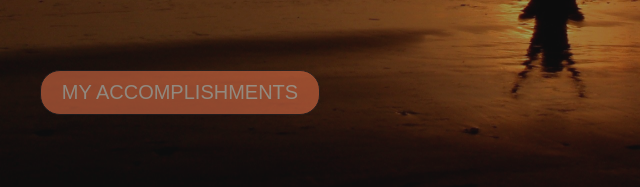
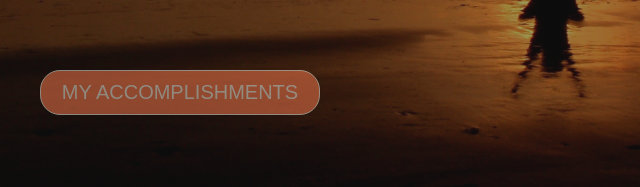
Before and after one commit to tnickerson10/BioSite, a plain HTML site: page hobbies.html in a window 1280 px wide. In both pictures the pointer is over the input "My Accomplishments". Shown: the part 613-800 px from the top of the page, 88-728 px from the left. Drawn offline with nearby package versions, Linux system fonts and the light colour scheme.

Commit message:
updated button accomplishments

```diff
--- a/biosite.css
+++ b/biosite.css
@@ -263,6 +263,7 @@ li a:hover {
 }
 
 #hobby-img-container form input:hover {
+    border-color: ivory;
     opacity: 0.5;
 }
 
```
